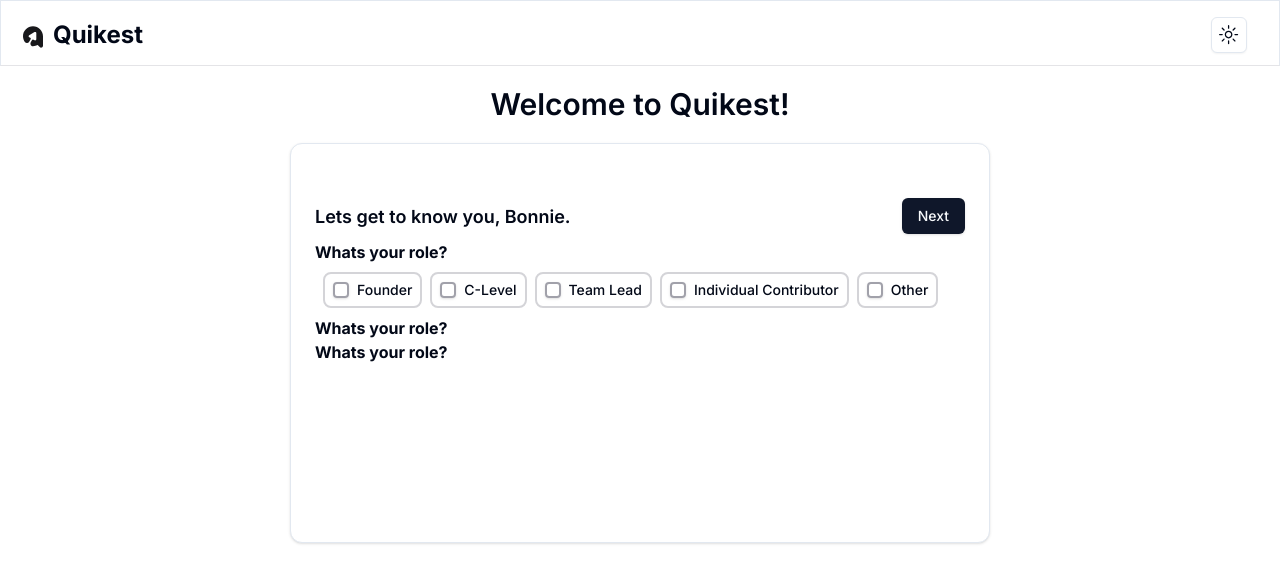
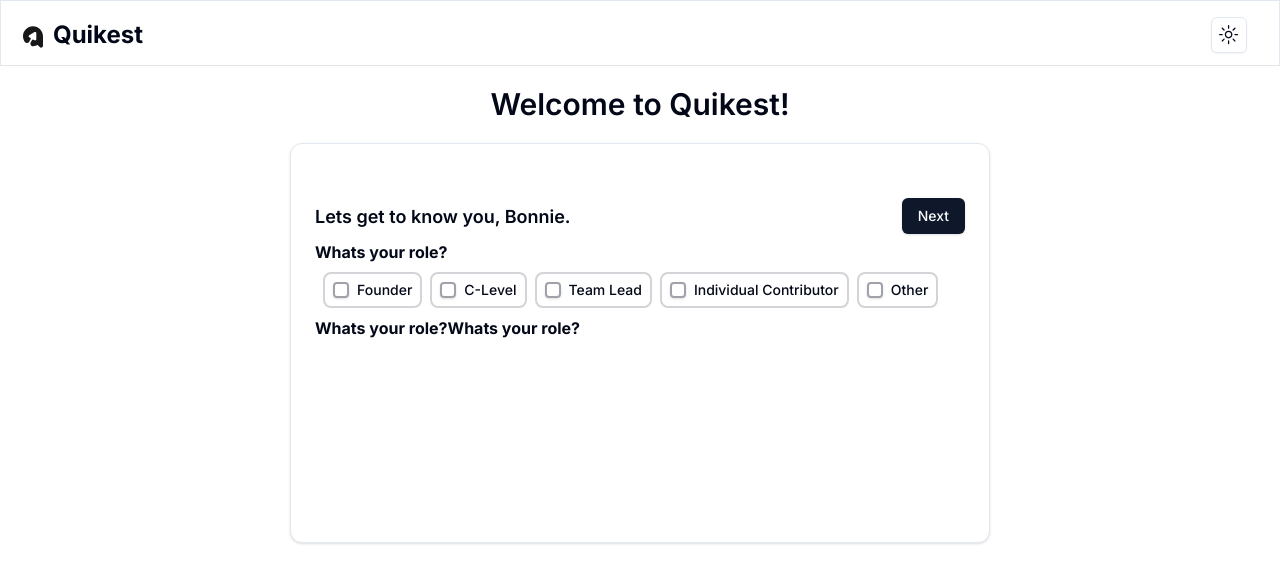
Before and after one commit to ajaywaghray/my-app, a Next.js app: page /onboarding in a window 1280 px wide. Shown: the top 582 px of the page. Built offline with nearby package versions, Linux system fonts and the light colour scheme.

Commit message:
Set width height grid

```diff
--- a/src/components/ui/onboardingStepOne.tsx
+++ b/src/components/ui/onboardingStepOne.tsx
@@ -165,7 +165,7 @@ const OnboardingStepOne = ({ onNext }: { onNext: () => void; }) => {
                 </label>
               </div>
             </div>
-          <div className="flex-1 grid-cols-2 ">
+          <div className="flex grid-cols-2 w-full h-6">
             <div style={{ display: 'flex', height: '24px', fontSize: '16px', fontWeight: '700' }}>
               Whats your role?
             </div>
```
